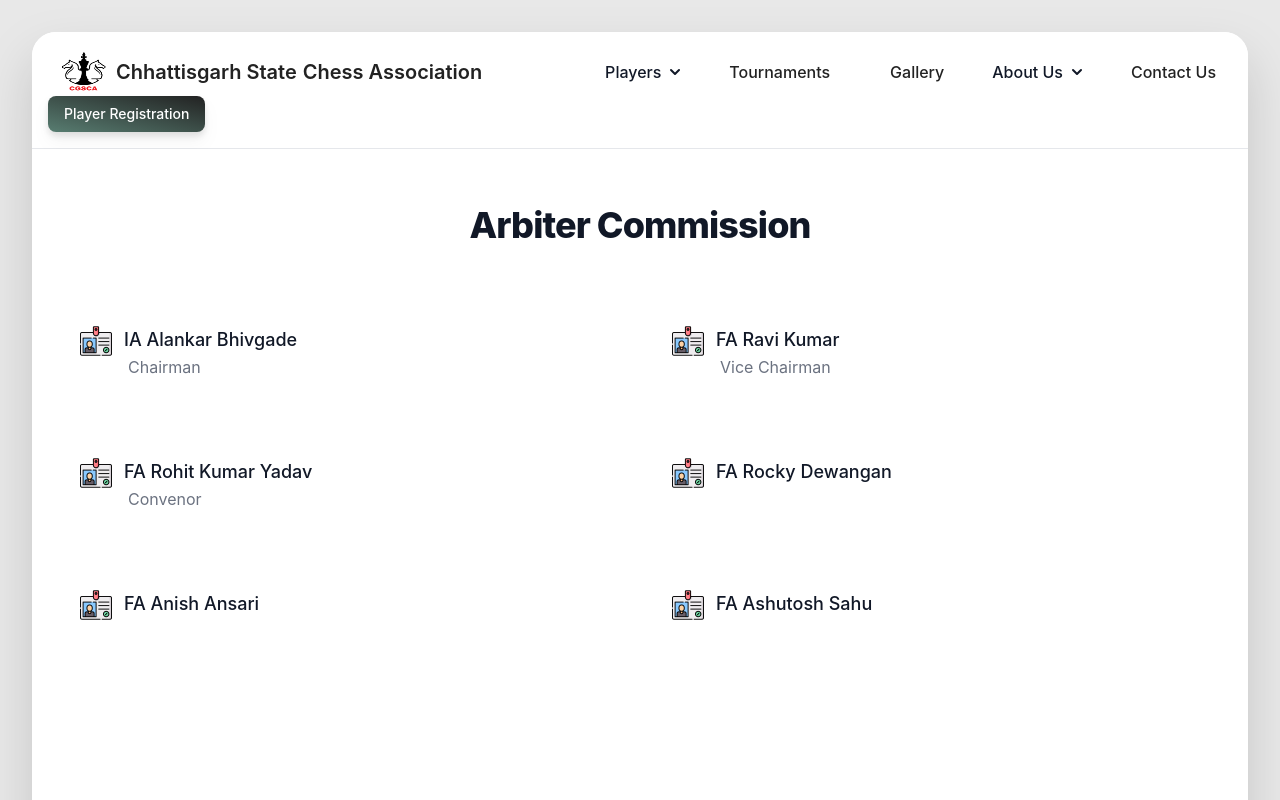
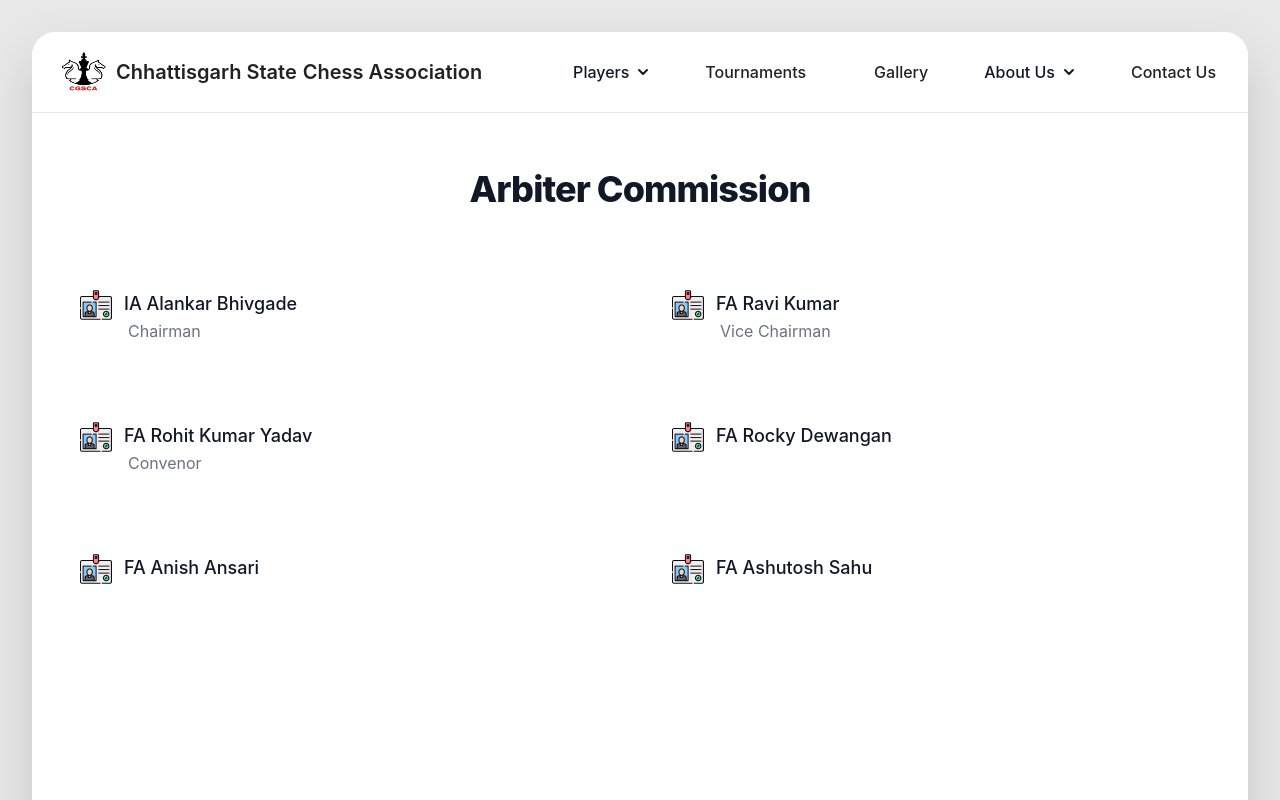
Before and after one commit to punit-saini/Chess-Association, a Next.js app: page /about-us/arbiter-commission in a window 1280 px wide. Shown: the top 800 px of the page. Built offline with nearby package versions, Linux system fonts and the light colour scheme.

Commit message:
improvments'

```diff
--- a/components/Navbar.jsx
+++ b/components/Navbar.jsx
@@ -48,15 +48,15 @@ export default ()=>{
               </span>
             </div>
           </a>
-  <div className="flex md:order-2">
+  {/* <div className="flex md:order-2">
       <Link href={'/registration'} type="button" className=" hidden md:block text-white bg-gradient-to-tr drop-shadow-lg from-my-green to-my-black focus:ring-4 focus:outline-none focus:ring-blue-300 font-medium rounded-lg text-sm px-4 py-2 hover:bg-black text-center mr-3 md:mr-0 dark:bg-blue-600 dark:hover:bg-blue-700 dark:focus:ring-blue-800">Player Registration</Link>
       <button data-collapse-toggle="navbar-sticky" onClick={handleNavClick} type="button" className="inline-flex items-center p-2 text-sm text-gray-500 rounded-lg md:hidden hover:bg-gray-100 focus:outline-none focus:ring-2 focus:ring-gray-200 dark:text-gray-400 dark:hover:bg-gray-700 dark:focus:ring-gray-600" aria-controls="navbar-sticky" aria-expanded="false">
         <span className="sr-only">Open main menu</span>
         <svg className="w-6 h-6" aria-hidden="true" fill="currentColor" viewBox="0 0 20 20" xmlns="http://www.w3.org/2000/svg"><path fillrule="evenodd" d="M3 5a1 1 0 011-1h12a1 1 0 110 2H4a1 1 0 01-1-1zM3 10a1 1 0 011-1h12a1 1 0 110 2H4a1 1 0 01-1-1zM3 15a1 1 0 011-1h12a1 1 0 110 2H4a1 1 0 01-1-1z" clipRule="evenodd"></path></svg>
       </button>
-  </div>
-  <div className={`items-center justify-between ${showNav? '': 'hidden'} w-full md:flex md:w-auto md:order-1`} id="navbar-sticky">
-    <ul className="flex flex-col p-4 md:p-0 mt-4 font-medium border border-gray-100 rounded-lg bg-gray-50 md:flex-row md:space-x-8 md:mt-0 md:border-0 md:bg-white dark:bg-gray-800 md:dark:bg-gray-900 dark:border-gray-700">
+  </div> */}
+  <div className={`items-center ${showNav? '': 'hidden'} w-full md:flex md:w-auto md:order-1`} id="navbar-sticky">
+    <ul className="flex flex-col gap-2 p-4 md:p-0 mt-4 font-medium border border-gray-100 rounded-lg bg-gray-50 md:flex-row md:space-x-8 md:mt-0 md:border-0 md:bg-white dark:bg-gray-800 md:dark:bg-gray-900 dark:border-gray-700">
     <li className='relative mt-2' onMouseEnter={()=> setShowDropdown2(true)} onMouseLeave={()=> setShowDropdown2(false)}>
         <button id="dropdownNavbarLink" onClick={handleDropdown2}  className="py-2 pl-3 pr-4 flex items-center justify-between w-full text-gray-900 rounded hover:bg-gray-100 md:hover:bg-transparent md:border-0 md:hover:text-my-green md:p-0 md:w-auto dark:text-white md:dark:hover:text-blue-500 dark:focus:text-white dark:border-gray-700 dark:hover:bg-gray-700 md:dark:hover:bg-transparent">Players <svg className="w-5 h-5 ml-1" aria-hidden="true" fill="currentColor" viewBox="0 0 20 20" xmlns="http://www.w3.org/2000/svg"><path fillrule="evenodd" d="M5.293 7.293a1 1 0 011.414 0L10 10.586l3.293-3.293a1 1 0 111.414 1.414l-4 4a1 1 0 01-1.414 0l-4-4a1 1 0 010-1.414z" clipRule="evenodd"></path></svg></button>
             <div id="dropdownNavbar"  className={`z-10 ${showDropdown2? 'absolute': 'hidden'} font-normal bg-white divide-y divide-gray-100 rounded-lg shadow w-44 dark:bg-gray-700 dark:divide-gray-600`}>
--- a/pages/gallery/[slug].js
+++ b/pages/gallery/[slug].js
@@ -19,12 +19,12 @@ export default function slug({post}){
                 <header className="py-12 lg:py-16 w-5/6 mx-auto md:w-4/6 lg:w-1/2">
 
                     <h1 className="text-4xl sm:text-5xl font-bold text-center leading-loose text-gray-800 mb-6">{post?.title}</h1>
-                    <p className="text-xl text-gray-600 text-center mb-6">
+
+                </header>
+
+                <p className="text-xl w-5/6 mx-auto text-gray-600 text-justify font-serif mb-6">
   {post?.description?.[0]?.children?.[0]?.text || ''}
 </p>
-
-
-                </header>
 
                   <div className=" mb-16 w-11/12 md:w-5/6 mx-auto grid grid-cols-1 sm:grid-cols-2 md:grid-cols-3 lg:grid-cols-4 gap-4">
                     {post?.image.map((image) => (
--- a/pages/index.js
+++ b/pages/index.js
@@ -433,7 +433,7 @@ export default ({ bannerImage, blogs, notices, newsArticles,galleryPosts}) => {
               alt={galleryPost.title}
             />
             <div className="absolute inset-0 flex items-center h-[250px] bg-slate-950 bg-opacity-40 justify-center hover:opacity-0 opacity-100 transition-opacity duration-300">
-              <p className="text-center text-white text-lg font-bold">{galleryPost.title}</p>
+              <p className="text-center text-white text-lg font-bold px-2">{galleryPost.title}</p>
             </div>
           </div>
         </Link>
--- a/pages/tournaments.js
+++ b/pages/tournaments.js
@@ -243,7 +243,7 @@ export default function HomePage({ tournamentsData }) {
             </span>
             <span className="ml-2 font-medium text-sm">Players List</span>
           </button>
-          <button
+          {!moment(tournament.date).isBefore(moment()) && <button
             onClick={() => {
               setRegistrationData(tournament);
               setOpen(true);
@@ -254,8 +254,7 @@ export default function HomePage({ tournamentsData }) {
             <svg xmlns="http://www.w3.org/2000/svg" fill="none" viewBox="0 0 24 24" strokeWidth={1.5} stroke="currentColor" className="w-4 h-4 inline ml-1 mb-0.5">
               <path strokeLinecap="round" strokeLinejoin="round" d="M13.5 4.5L21 12m0 0l-7.5 7.5M21 12H3" />
             </svg>
-
-          </button>
+          </button>}
         </div>
       </div>
     </div>
```
